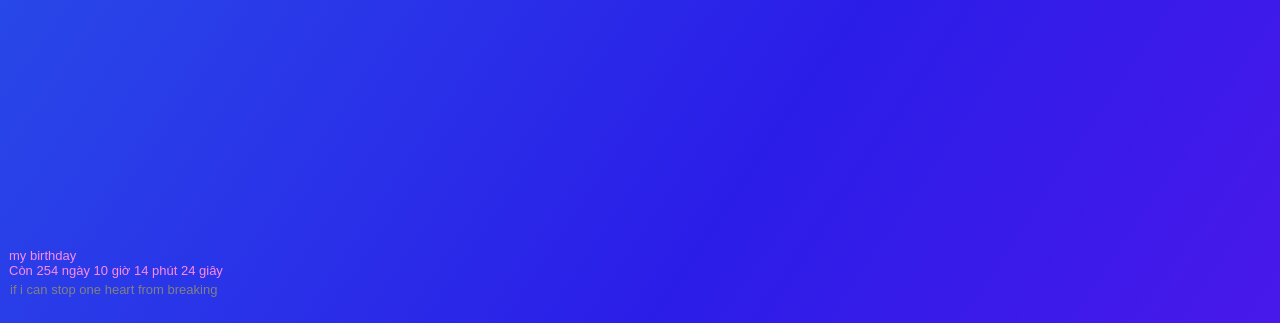
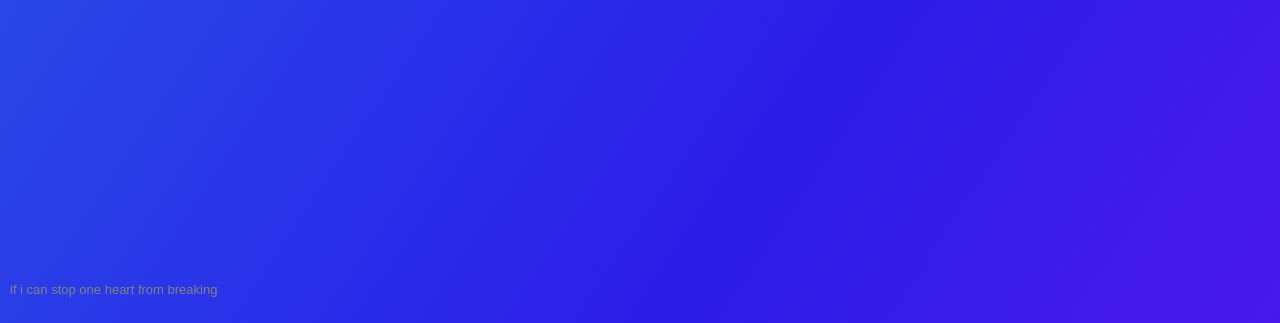
Before and after one commit to Amstr0ng007/AmStr0ng.github.io, a plain HTML site: page index.html in a window 1280 px wide. Shown: the part 493-816 px from the top of the page. Drawn offline with nearby package versions, Linux system fonts and the light colour scheme; files whose address does not match are found by name; a web font is replaced by a local one.

Commit message:
Update index.html

```diff
--- a/index.html
+++ b/index.html
@@ -23,7 +23,7 @@
   <link href="https://fonts.googleapis.com/css2?family=Montserrat:wght@400;500;600;700&display=swap" rel="stylesheet">
   <link href="https://fonts.googleapis.com/css2?family=Futura:wght@400;700&display=swap" rel="stylesheet">
   <link href="https://fonts.googleapis.com/css?family=Quicksand" rel="stylesheet">
-  <title>./home/yur1xsheh/</title>
+  <title>Cuong/</title>
   <script src="./assets/loop.js"></script>
   <script src="./assets/textloop.js"></script>
 </head>
@@ -50,8 +50,6 @@
 <div id="bottom-left-text">if i can stop one heart from breaking</div>
 <div id="bottom-countdown">
   <ul>
-    <div id="headline">my birthday</div>
-    <div>Còn <span id="days"></span> ngày <span id="hours"></span> giờ <span id="minutes"></span> phút <span id="seconds"></span> giây</div>
   </ul>
 </div>
 </body>
```
